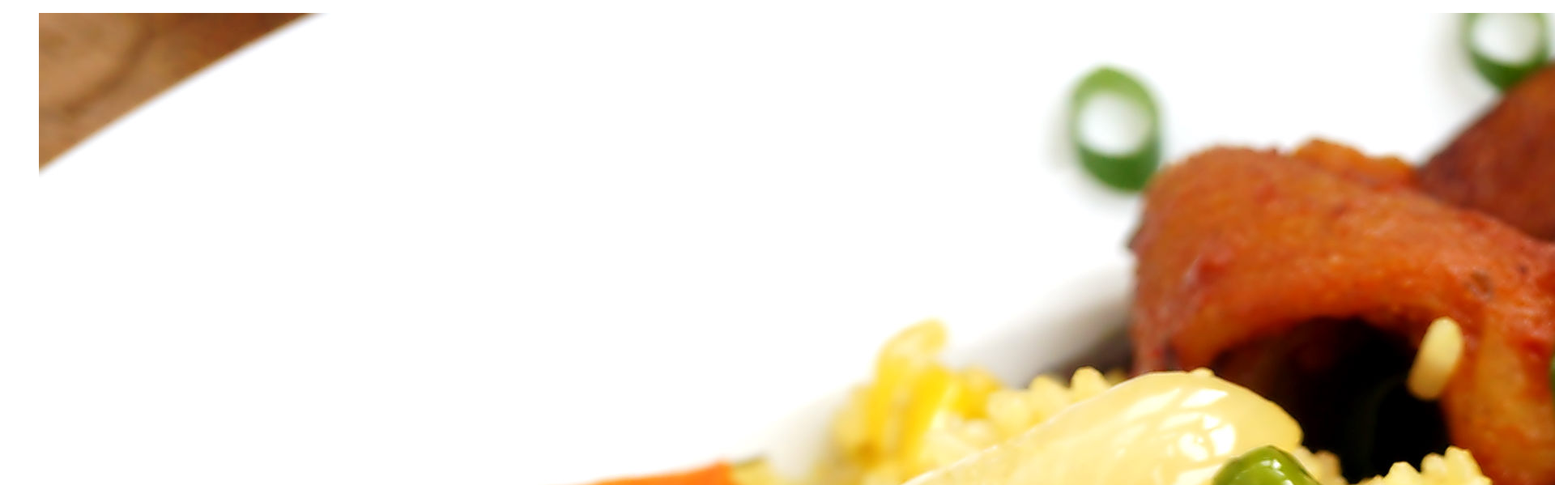
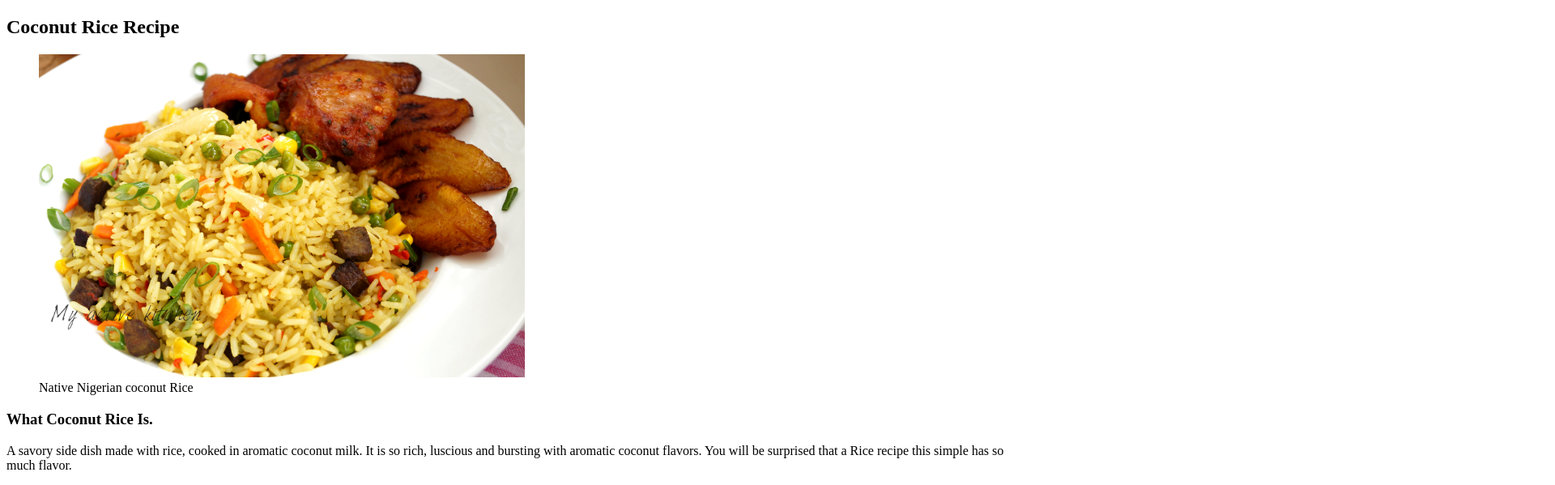
Before and after one commit to AkjoeDev300/Akjoe_recipes, a plain HTML site: page recipes/coconut_rice.html in a window 1280 px wide. Shown: the top 599 px of the page at 81% size, 1920 px wide, since content can reach past the window. Drawn offline with Linux system fonts and the light colour scheme.

```diff
--- a/recipes/coconut_rice.html
+++ b/recipes/coconut_rice.html
@@ -8,8 +8,9 @@
 </head>
 <body>
   <section>
+    <h1>Coconut Rice Recipe</h1>
     <figure>
-      <img src="./nigerian-coconut-fried-rice.jpg" alt="Ofada Rice">
+      <img src="./nigerian-coconut-fried-rice.jpg" alt="Ofada Rice" width="600px">
       <figcaption>Native Nigerian coconut Rice</figcaption>
     </figure>
   </section>
```
Also changed, not shown: recipes/fried_rice.html (+1 -1 lines).
